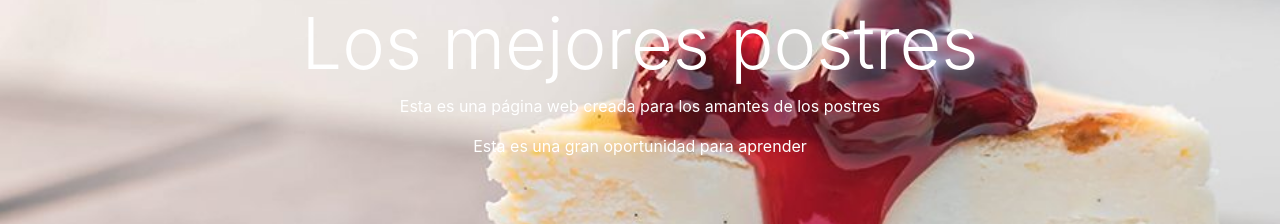
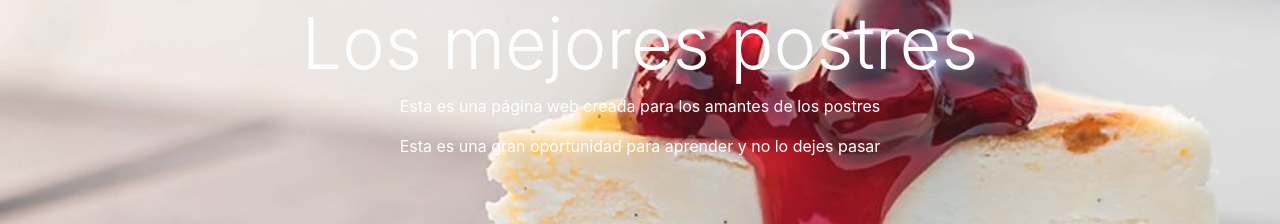
Before and after one commit to francisco-alba/Los-mejores-postres, a plain HTML site: page index.html in a window 1280 px wide. Shown: the top 224 px of the page. Drawn offline with nearby package versions, Linux system fonts and the light colour scheme; files whose address does not match are found by name.

Commit message:
mi participacion index.html

```diff
--- a/index.html
+++ b/index.html
@@ -20,7 +20,7 @@
                     <div class="col-sm-12">
                         <h1 class="display-3">Los mejores postres</h1>
                         <p>Esta es una página web creada para los amantes de los postres</p>
-                        <p>Esta es una gran oportunidad para aprender</p>
+                        <p>Esta es una gran oportunidad para aprender y no lo dejes pasar</p>
 
                         <form action="" class="form-inline justify-content-center">
                             <div class="form-group">
```
